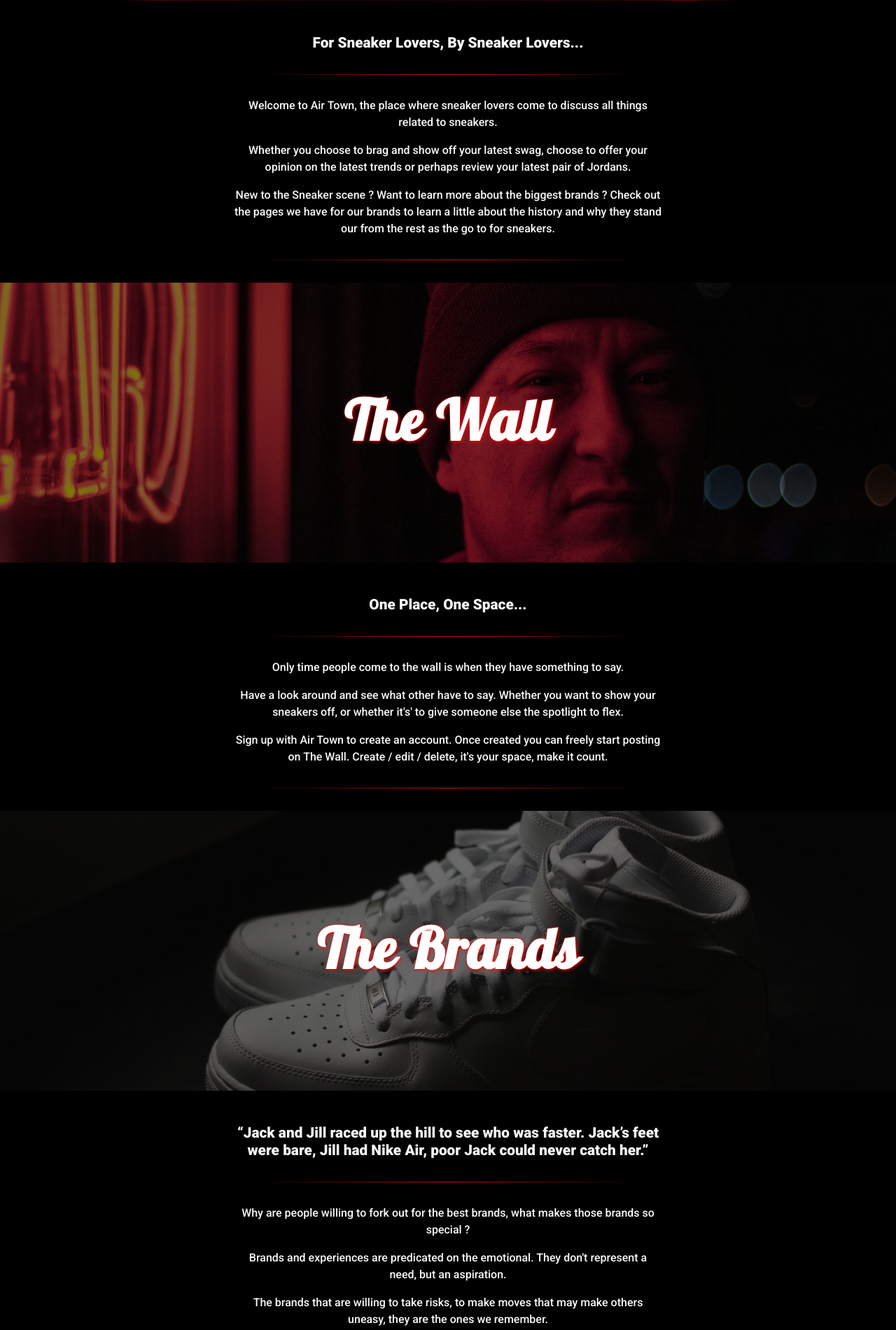
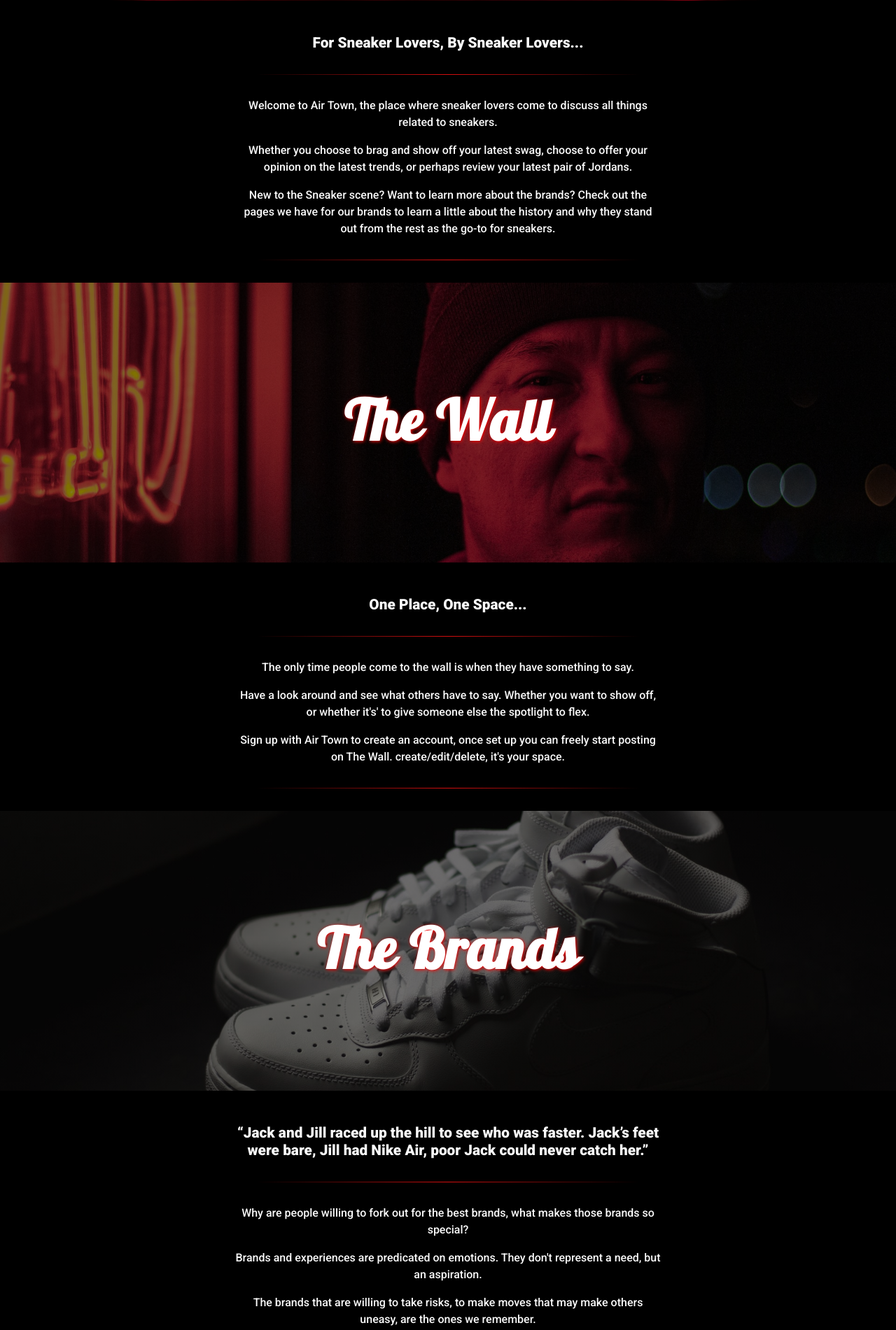
Before and after one commit to Harry-Leepz/Project-Airtown, a Flask app: page / in a window 1280 px wide. Shown: the part 762-2663 px from the top of the page at 70% size. Run offline with Flask 2, Linux system fonts and the light colour scheme; some libraries are stand-ins or nearby versions.

Commit message:
Fixed text on home page with Grammarly suggestions

```diff
--- a/templates/home.html
+++ b/templates/home.html
@@ -25,11 +25,11 @@
                     Welcome to Air Town, the place where sneaker lovers come to discuss all things related to sneakers.
                 </p>
                 <p class="content">
-                    Whether you choose to brag and show off your latest swag, choose to offer your opinion on the latest trends or perhaps review your latest pair of Jordans.
+                    Whether you choose to brag and show off your latest swag, choose to offer your opinion on the latest trends, or perhaps review your latest pair of Jordans.
                 </p>
                 <p class="content">
-                    New to the Sneaker scene ? Want to learn more about the biggest brands ?
-                    Check out the pages we have for our brands to learn a little about the history and why they stand our from the rest as the go to for sneakers.
+                    New to the Sneaker scene? Want to learn more about the brands?
+                    Check out the pages we have for our brands to learn a little about the history and why they stand out from the rest as the go-to for sneakers.
                 </p>
                 <hr class="red-bar">
             </div>
@@ -54,13 +54,13 @@
                 </h2>
                 <hr class="red-bar">
                 <p class="content">
-                    Only time people come to the wall is when they have something to say.
+                    The only time people come to the wall is when they have something to say.
                 </p>
                 <p class="content">
-                    Have a look around and see what other have to say. Whether you want to show your sneakers off, or whether it's' to give someone else the spotlight to flex.
+                    Have a look around and see what others have to say. Whether you want to show off, or whether it's' to give someone else the spotlight to flex.
                 </p>
                 <p class="content">
-                    Sign up with Air Town to create an account. Once created you can freely start posting on The Wall. Create / edit / delete, it's your space, make it count.
+                    Sign up with Air Town to create an account, once set up you can freely start posting on The Wall. create/edit/delete, it's your space.
                 </p>
                 <hr class="red-bar">
             </div>
@@ -86,16 +86,16 @@
                 </h2>
                 <hr class="red-bar">
                 <p class="content">
-                    Why are people willing to fork out for the best brands, what makes those brands so special ?
+                    Why are people willing to fork out for the best brands, what makes those brands so special?
                 </p>
                 <p class="content">
-                    Brands and experiences are predicated on the emotional. They don't represent a need, but an aspiration.
+                    Brands and experiences are predicated on emotions. They don't represent a need, but an aspiration.
                 </p>
                 <p class="content">
-                   The brands that are willing to take risks, to make moves that may make others uneasy, they are the ones we remember.
+                    The brands that are willing to take risks, to make moves that may make others uneasy, are the ones we remember.
                 </p>
                 <p class="content">
-                    Why bother trying to blend in and seem ordinary, when we stand out and be extradinary ?
+                    Why bother being ordinary and trying to blend in, when we stand out and be extraordinary?
                  </p>
                 <hr class="red-bar">
             </div>
--- a/templates/wall.html
+++ b/templates/wall.html
@@ -44,7 +44,7 @@
         </div>
     </div>
 
-    {% if posts|length > 0%}
+    {% if posts|length > 0 %}
 <!-- The Wall Post Section Starts -->
         <div class="container-fluid wall-container">
             <div class="row justify-content-center">
```
